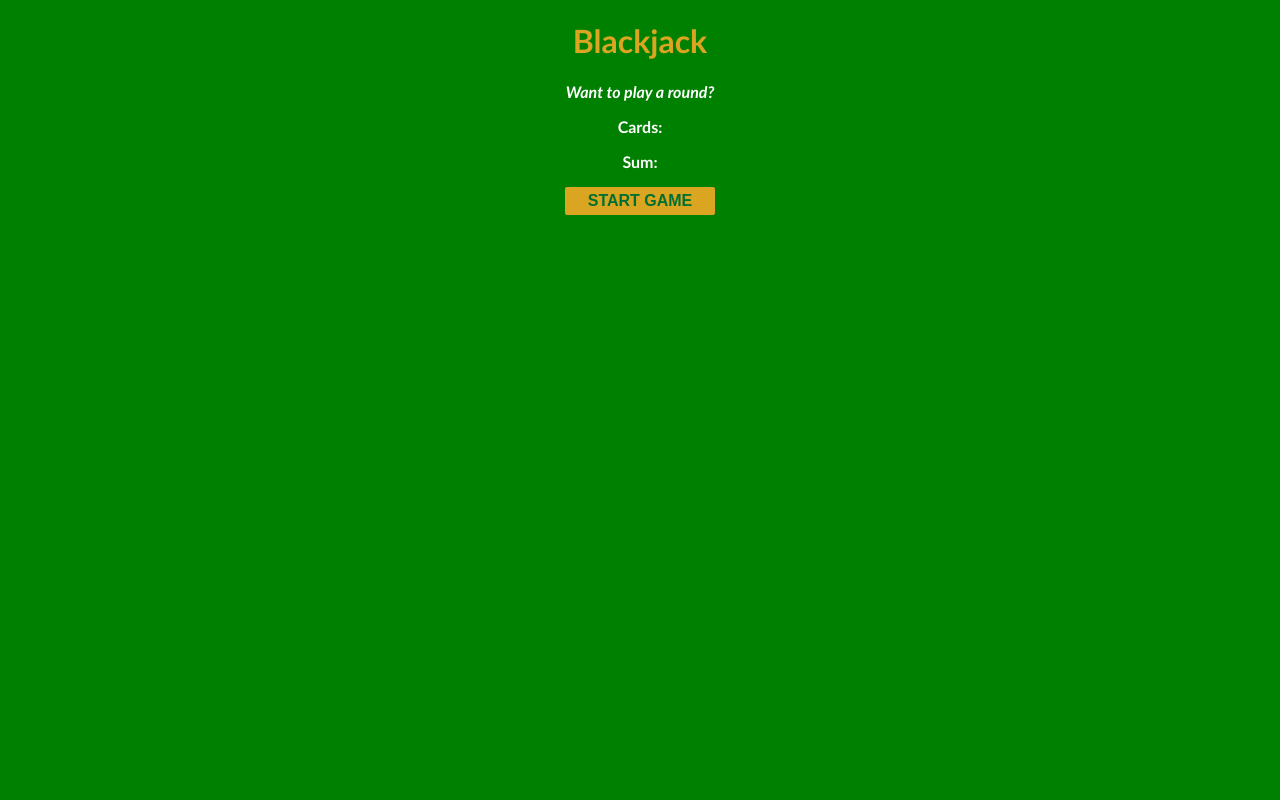
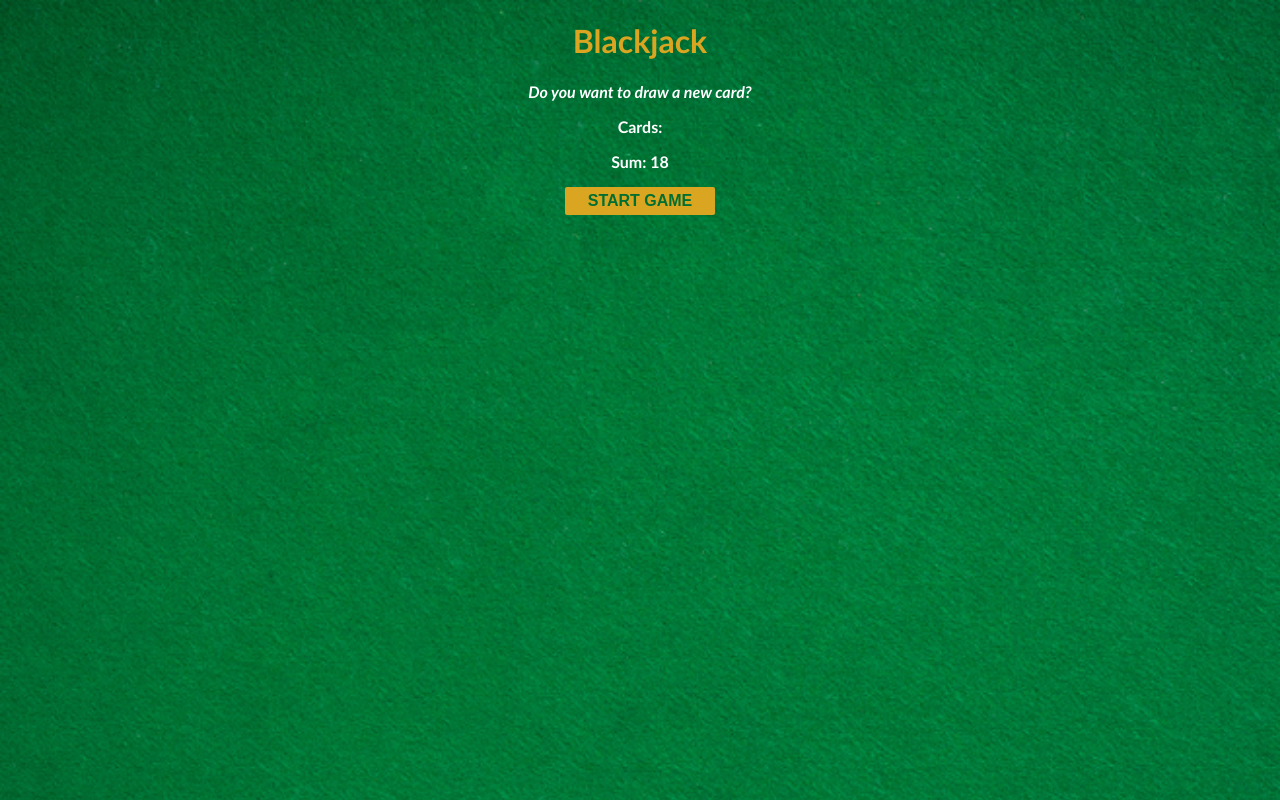
Before and after one commit to bhoyem/scrimba-blackjack, a plain HTML site: page index.html in a window 1280 px wide. Both pictures are taken after a click on the button "START GAME". Drawn offline with Linux system fonts and the light colour scheme.

Commit message:
Add background image and sum function to display
Added the felt type background image and added code to display the sum of the current cards in the display

```diff
--- a/index.css
+++ b/index.css
@@ -1,6 +1,8 @@
 body {
     font-family: 'Trebuchet MS', 'Lucidia Sans Unicode', 'Lucida Grande', 'Lucida Sans', Arial, sans-serif;
     background-color: green;
+    background-image: url("images/table.png");
+    background-size: cover;
     text-align: center;
     color: white;
     font-weight: bold;
--- a/index.html
+++ b/index.html
@@ -11,8 +11,8 @@
 <body>
     <h1>Blackjack</h1>
     <p id="message-el">Want to play a round?</p>
-    <p>Cards:</p>
-    <p>Sum:</p>
+    <p id="cards-el">Cards:</p>
+    <p id="sum-el">Sum:</p>
     <button id="start-button" onclick="startGame()">START GAME</button>
 
     <script src="index.js"></script>
--- a/index.js
+++ b/index.js
@@ -1,25 +1,27 @@
 let firstCard = Math.floor((Math.random() * 10) + 2);
 let secondCard = Math.floor((Math.random() * 10) + 2);
-
 let sum = firstCard + secondCard;
 let hasBlackJack = false;
 let isAlive = true;
 let message = "";
+let messageEl = document.getElementById("message-el");
+let sumEl = document.getElementById("sum-el");
 
 console.log(`first card: ${firstCard}`);
 console.log(`second card: ${secondCard}`);
 console.log(`Sum: ${sum}`);
 
 function startGame() {
+    sumEl.textContent = "Sum: "+sum;
     if (sum <= 20) {
-        message = "Do you want to draw a new card? 🙂";
+        message = "Do you want to draw a new card?";
     } else if (sum === 21) {
-        message = "Wohoo! You've got Blackjack! 🥳";
+        message = "You've got Blackjack!";
         hasBlackJack = true
     } else {
-        message = "You're out of the game! 😭";
+        message = "You're out of the game!";
         isAlive = false
     }
-    console.log(message);
+    messageEl.textContent = message;
     return;
 }
```
Also changed, not shown: images/table.png (added).
